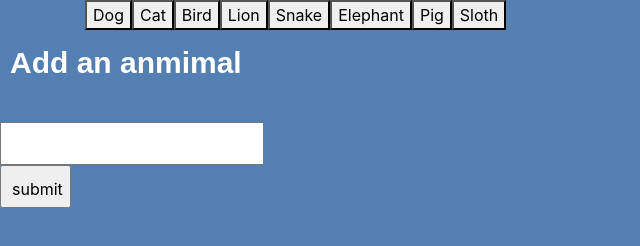
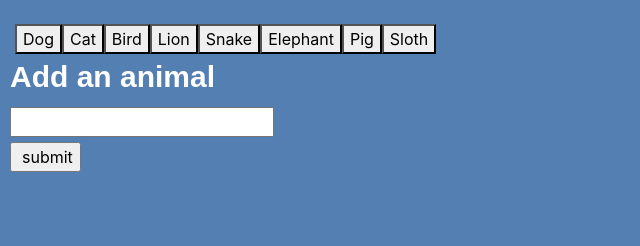
Before and after one commit to gyunker/Giphy-Animals, a plain HTML site: page index.html in a window 1280 px wide. Shown: the whole page, without its empty margins (0-640 px from the left). Drawn offline with nearby package versions, Linux system fonts and the light colour scheme.

Commit message:
Fixed some CSS

```diff
--- a/assets/css/style.css
+++ b/assets/css/style.css
@@ -4,24 +4,32 @@ body {
     background-position: center;
     }
 
+#buttons-view {
+float:left;
+}
 
 label{
+   clear: right;
     font-family: 'Arial';
     color: white;
     font-size: 30px;
     padding-left: 10px;
-    padding-top: 10px;
-    padding-bottom: 5px;
     font-weight: bold;
+    /* display: block; */
+    margin-left: auto;
+    margin-right: auto;
+}
+
+
+input{
+    clear: right;
+    margin-left: 10px;
+    margin-bottom: 5px;
+    padding-left: 10px;
+    /* font-weight: bold;
     display: block;
     margin-left: auto;
-    margin-right: auto;
-  }
-
-input{
-   padding-left: 10px;
-    padding-top: 10px;
-    padding-bottom: 5px;
+    margin-right: auto;   */
   }
 
   h2{
@@ -50,7 +58,7 @@ p {
 
 .movie{
     float:left;
-    width: 30%;
+    /* width: 250px; */
 	background-color: rgba(5, 5, 51, 0.76);
 	border-style: solid;
 	border-width: 3px;
@@ -68,5 +76,6 @@ p {
 }
 
 img{
-    width: 90%;
+    max-width: 90%;
+    max-height: 200px;
 }
--- a/index.html
+++ b/index.html
@@ -9,12 +9,12 @@
 </head>
 
 <body>
+    <br>
     <div id="buttons-view" class="container">
-
     </div>
-
+<br>
     <form id="movie-form">
-        <label for="movie-input">Add an anmimal</label>
+        <label for="movie-input">Add an animal</label>
         <br>
         <input type="text" id="movie-input">
         <br>
```
